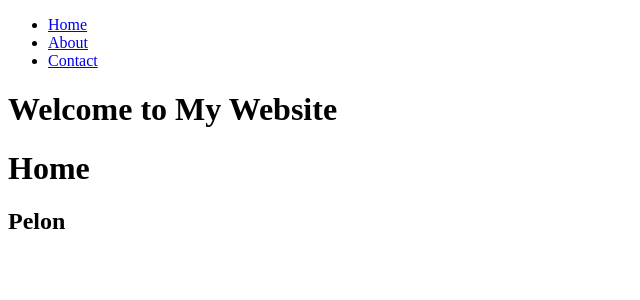
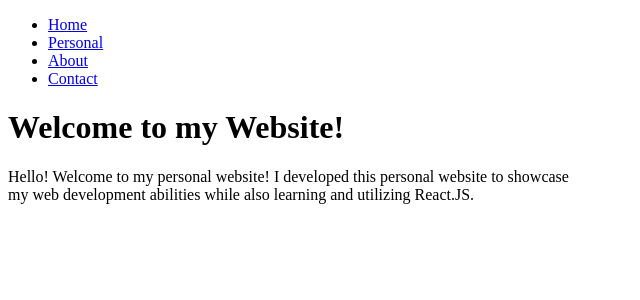
Before and after one commit to spalvarado/spalvarado.github.io, a JavaScript app: page / in a window 1280 px wide. Shown: the top 300 px of the page, without its empty margins (0-640 px from the left). Built offline with nearby package versions, Linux system fonts and the light colour scheme.

Commit message:
Base Home Page and other pages set up.

```diff
--- a/src/index.js
+++ b/src/index.js
@@ -5,6 +5,7 @@ import Home from "./pages/home";
 import Contact from "./pages/Contact";
 import NoPage from "./pages/NoPage";
 import About from "./pages/About";
+import PersonalLife from "./pages/PersonalLife";
 
 export default function App() {
     return (
@@ -13,6 +14,7 @@ export default function App() {
                 <Route path="/" element={<Layout />}>
                     <Route index element={<Home />} />
                     <Route path="contact" element={<Contact />} />
+                    <Route path="personal" element={<PersonalLife />}/>
                     <Route path="about" element={<About />} />
                     <Route path="*" element={<NoPage />} />
                 </Route>
--- /dev/null
+++ b/src/pages/PersonalLife.js
@@ -0,0 +1,13 @@
+const Home = () => {
+    return ( <>
+            <h1>Personal Life</h1>
+            <div>
+                <p style={{fontSize:"20px"}}>
+
+                </p>
+            </div>
+        </>
+    )
+};
+
+export default Home;
--- a/src/pages/home.js
+++ b/src/pages/home.js
@@ -1,7 +1,10 @@
 const Home = () => {
     return ( <>
-    <h1>Home</h1>
-    <h2>Pelon</h2>
+            <h1>Welcome to my Website!</h1>
+            <p>Hello! Welcome to my personal website! I developed this personal website to showcase <br/>
+                my web development abilities while also learning and utilizing React.JS.
+        </p>
+
         </>
 )
 };
--- a/src/pages/layout.js
+++ b/src/pages/layout.js
@@ -9,6 +9,12 @@ const Layout = () => {
                         <Link to="/">Home</Link>
                     </li>
                     <li>
+                        <Link to="/personal">Personal</Link>
+                    </li>
+                    {/*<li>*/}
+                    {/*    <Link to="/experience">Experience</Link>*/}
+                    {/*</li>*/}
+                    <li>
                         <Link to="/about">About</Link>
                     </li>
                     <li>
@@ -16,7 +22,6 @@ const Layout = () => {
                     </li>
                 </ul>
             </nav>
-            <h1>Welcome to My Website</h1>
             <Outlet />
         </>
     )
```
